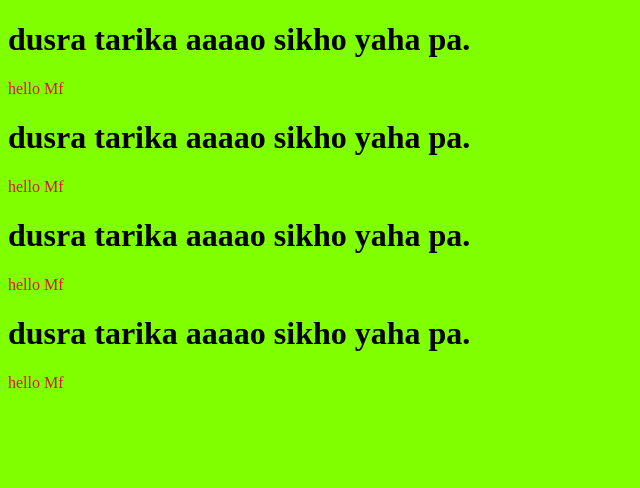
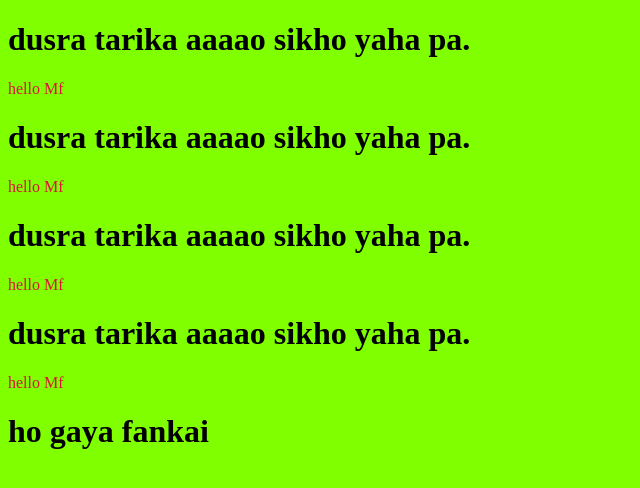
Before and after one commit to ahadahmedbihari/dusratarika, a plain HTML site: page index.html in a window 1280 px wide. Shown: the whole page, without its empty margins (0-640 px from the left). Drawn offline with Linux system fonts and the light colour scheme.

Commit message:
Now ready to commit

```diff
--- a/index.html
+++ b/index.html
@@ -14,5 +14,6 @@
     <p> hello Mf </p>
     <h1> dusra tarika aaaao sikho yaha pa. </h1>
     <p> hello Mf </p>
+    <h1>ho gaya fankai</h1>
 </body>
 </html>
```
